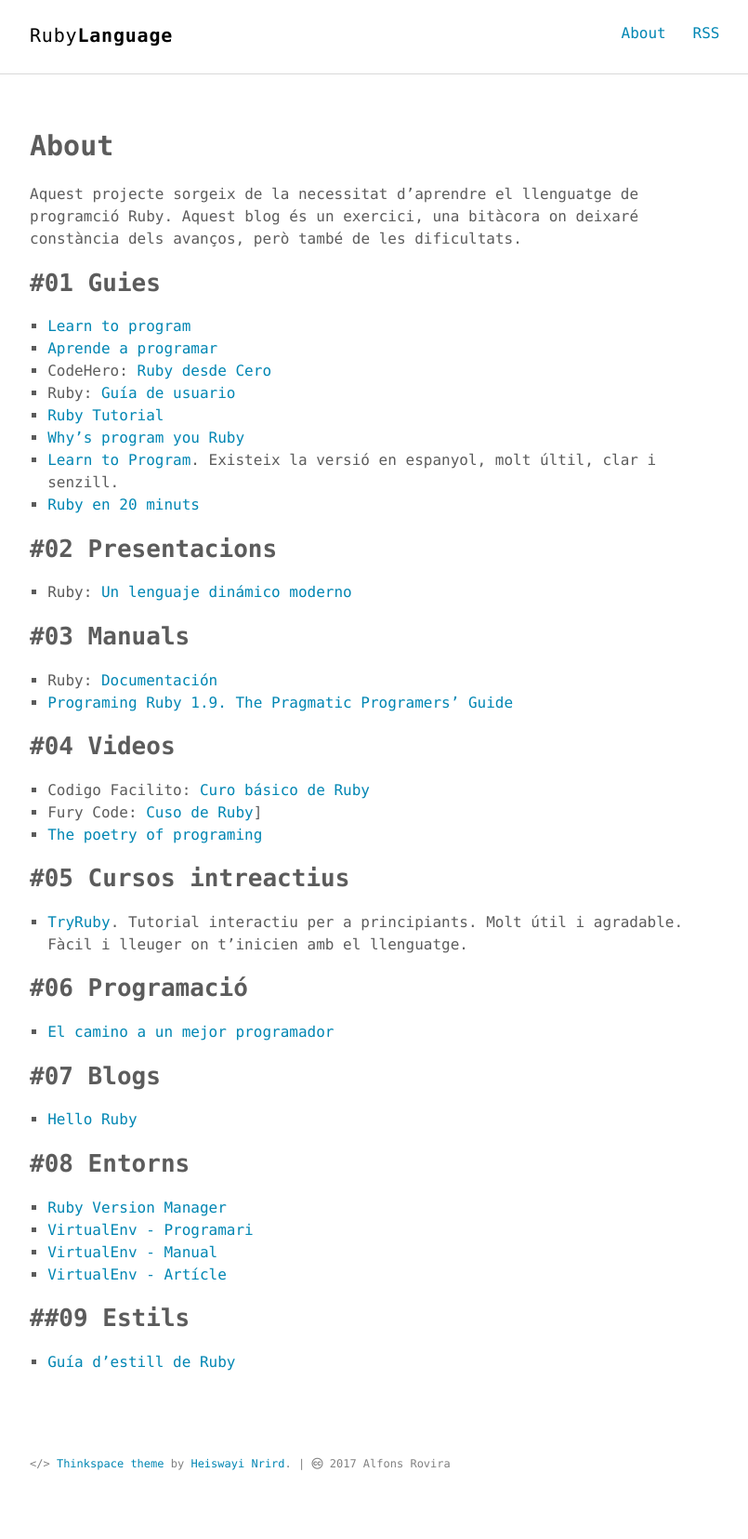
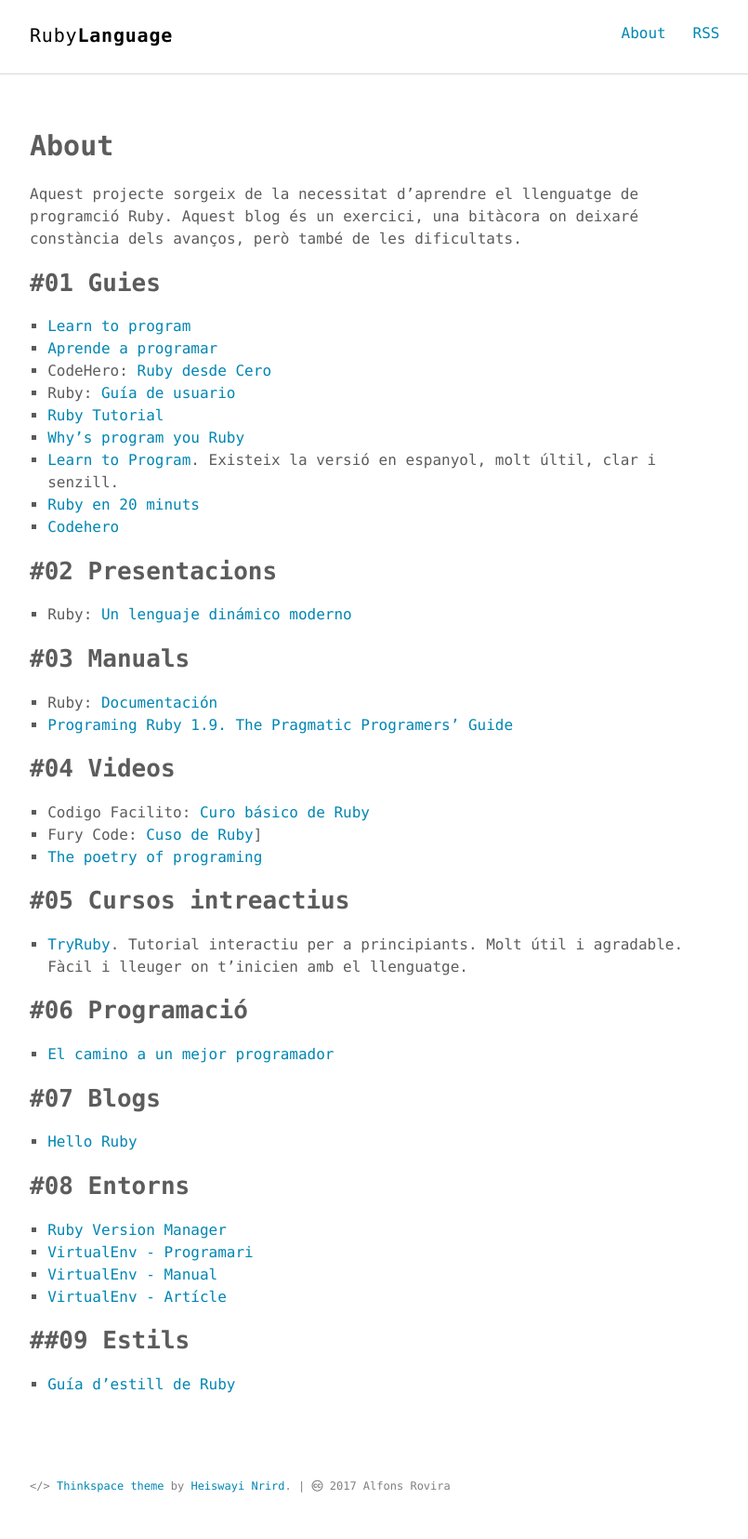
Before and after one commit to inclusa/ruby, a Jekyll site: the page built from about.md, in a window 1280 px wide. Shown: the whole page at 93% size, without its empty margins (232-1037 px from the left). Built offline with Jekyll 4.4.1, drawn with Linux system fonts in a browser that asks for light colours; before the commit the page ends 1631 px from its top, so only the background shows below that.

Commit message:
Codehero

```diff
--- a/about.md
+++ b/about.md
@@ -17,7 +17,7 @@ Aquest projecte sorgeix de la necessitat d'aprendre el llenguatge de programció
 - [Why's program you Ruby](http://www.rubyinside.com/media/poignant-guide.pdf)
 - [Learn to Program](https://pine.fm/LearnToProgram/). Existeix la versió en espanyol, molt últil, clar i senzill.
 - [Ruby en 20 minuts](https://www.ruby-lang.org/es/documentation/quickstart/)
-
+- [Codehero](http://codehero.co/series/ruby-desde-cero.html)
 
 ## #02 Presentacions
 
```
